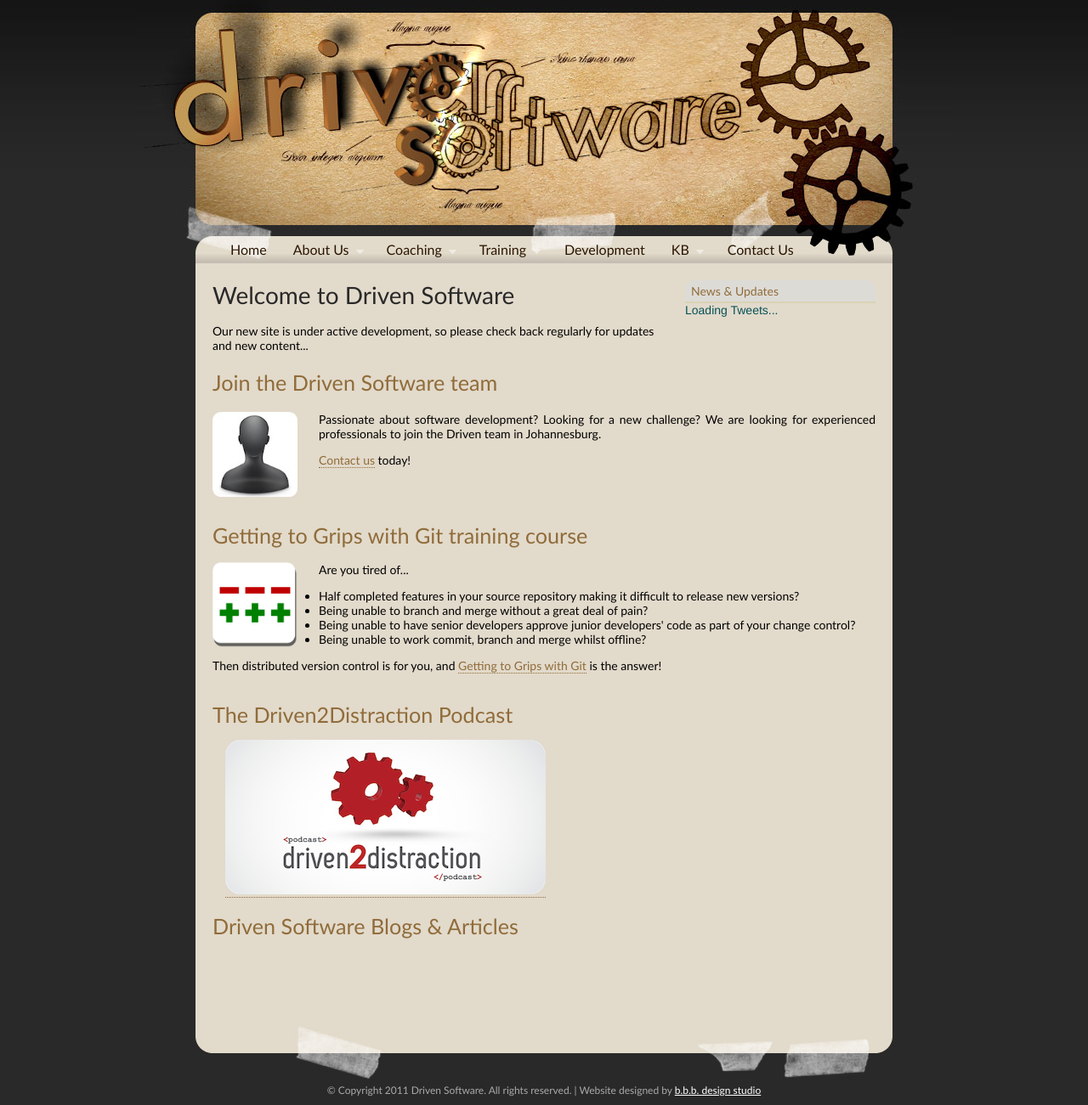
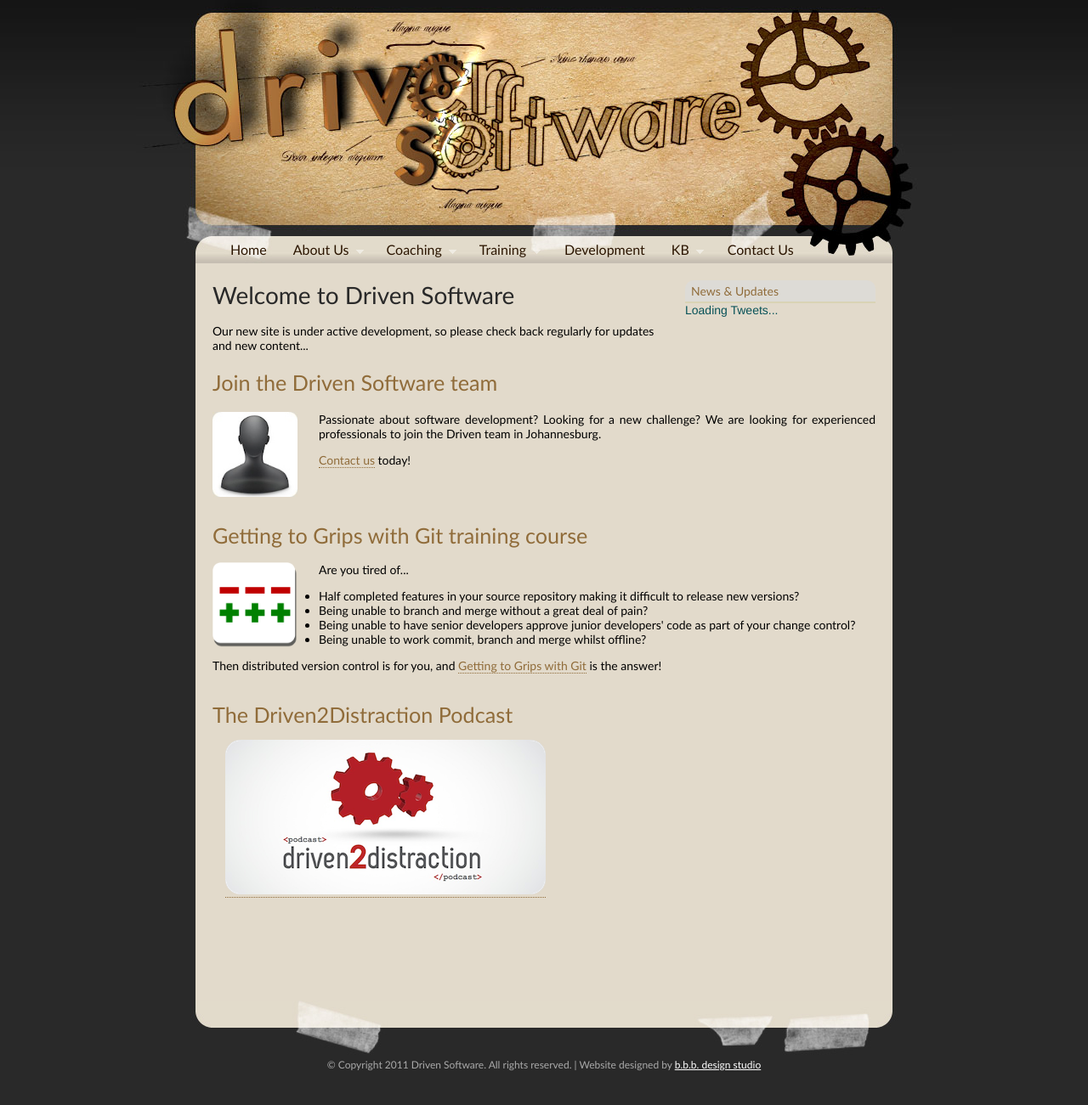
Before and after one commit to DrivenSoftware/drivensoftware.github.com, a Jekyll site: the page built from index.html, in a window 1280 px wide. Shown: the whole page at 85% size. Built offline with Jekyll 4.4.1, drawn with Linux system fonts in a browser that asks for light colours; comment, search, counter and statistics services are not loaded; after the commit the page ends 1271 px from its top, so only the background shows below that.

Commit message:
Removed garren and changed .net to .com for drivensoftware. Also moved podcast to own website

```diff
--- a/_includes/blogs-aggregated.html
+++ b/_includes/blogs-aggregated.html
@@ -1,13 +1,15 @@
-<h2>Driven Software Blogs & Articles</h2>
+<!--<h2>Driven Software Blogs & Articles</h2>-->
 <br>
 
 <script type="text/javascript" src="http://www.google.com/jsapi?key=ABQIAAAAEiNfDWriNPHAQUW-9jieIRRtzKctvpySo8ICS5YcVo_XP-1hXBRIp6tHdve-5wMOI5xo4OdKoAq_eg"></script>
+
+<!--
 <script type="text/javascript" src="js/rssdisplayer.js"></script>
 <script type="text/javascript">
     //USAGE SYNTAX: new rssdisplayer("divid", "rssurl", numberofitems, "displayoptions")
     new rssdisplayer("cssdrive", "http://feeds.feedburner.com/DrivenSoftwareRssFeed?format=xml", 10, "date")
 </script>
-
+-->
 
 <br>
 <br>
--- a/_includes/home.html
+++ b/_includes/home.html
@@ -37,7 +37,7 @@
 
     <h2>The Driven2Distraction Podcast</h2>
     <div style=" margin: 10px; padding: 5px;">
-        <a href="/Pages/KB/Distraction/"><img src="/images/content/distraction-small.png"></a>
+        <a href="http://www.driven2distraction.co.za"><img src="/images/content/distraction-small.png"></a>
     </div>
 
 
--- a/resources/distraction/index.xml
+++ b/resources/distraction/index.xml
@@ -10,7 +10,7 @@
 		<language>en-za</language>
 		<copyright>© Copyright 2011 Driven Software. All rights reserved.</copyright>
 		<lastBuildDate>Mon, 19 Apr 2011 16:00:00 GMT</lastBuildDate>
-		<webMaster>distraction@drivensoftware.net</webMaster>
+		<webMaster>distraction@drivensoftware.com</webMaster>
 		<ttl>1</ttl>
         <itunes:image href="http://ww.drivensoftware.com/images/content/distraction-itunes.jpg" />
         {% for post in site.posts %}
```
Also changed, not shown: 9 other files.
